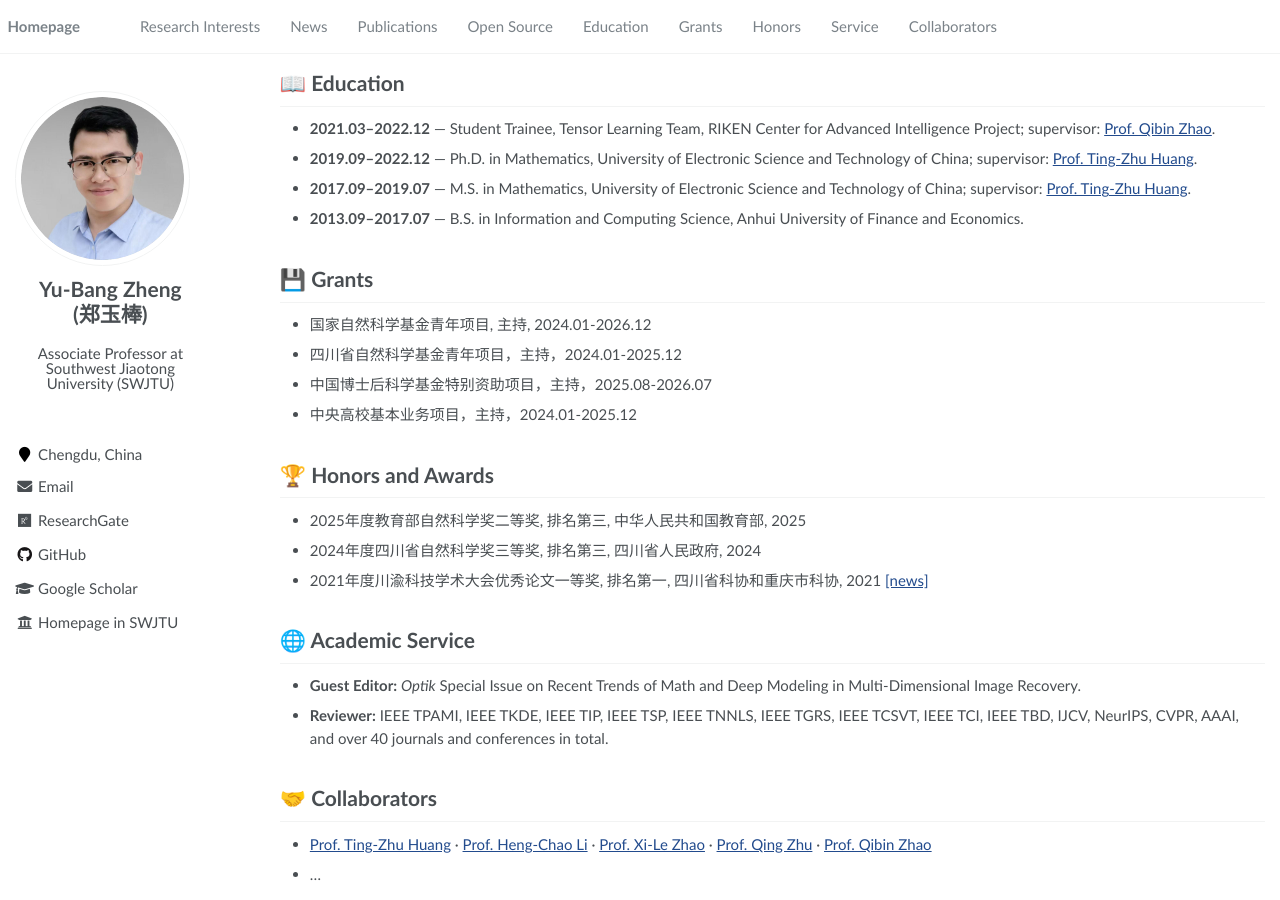
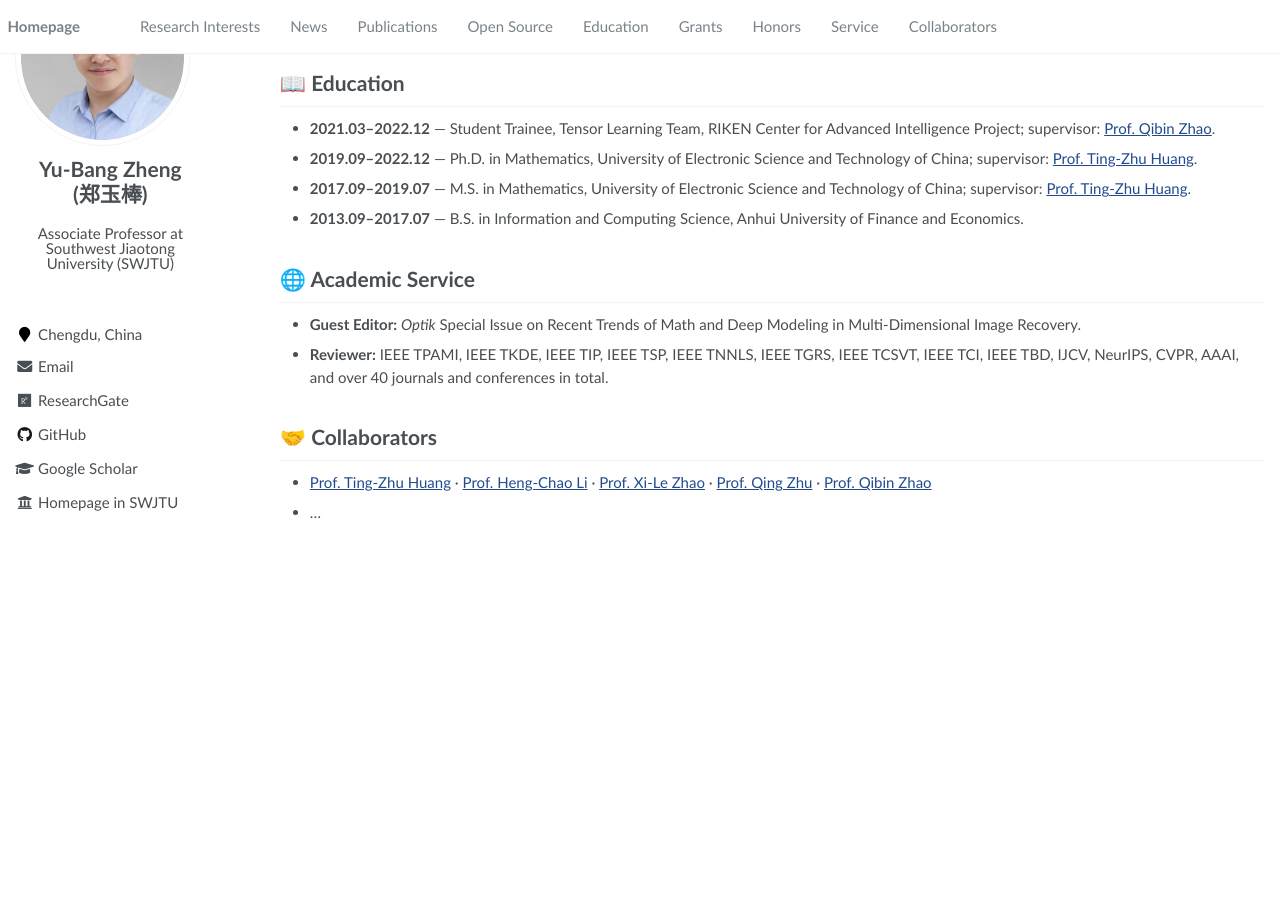
Before and after one commit to YuBangZheng/yubangzheng.github.io, a Jekyll site: the page built from pages/about.md, in a window 1280 px wide and 900 px high, scrolled down 2347 px. Built offline with Jekyll 4.4.1, drawn with Linux system fonts in a browser that asks for light colours; after the commit the page ends 2886 px from its top, so only the background shows below that.

Commit message:
Update about.md

```diff
--- a/pages/about.md
+++ b/pages/about.md
@@ -139,23 +139,6 @@ I am an Associate Professor at the [School of Information Science and Technology
 - **2017.09–2019.07** — M.S. in Mathematics, University of Electronic Science and Technology of China; supervisor: [Prof. Ting-Zhu Huang](https://www.math.uestc.edu.cn/info/1183/5808.htm).
 - **2013.09–2017.07** — B.S. in Information and Computing Science, Anhui University of Finance and Economics.
 
-<span class="anchor" id="grants"></span>
-
-# 💾 Grants
-
-- 国家自然科学基金青年项目, 主持, 2024.01-2026.12
-- 四川省自然科学基金青年项目，主持，2024.01-2025.12
-- 中国博士后科学基金特别资助项目，主持，2025.08-2026.07
-- 中央高校基本业务项目，主持，2024.01-2025.12
-
-<span class="anchor" id="honors"></span>
-
-# 🏆 Honors and Awards
-
--  2025年度教育部自然科学奖二等奖, 排名第三, 中华人民共和国教育部, 2025
--  2024年度四川省自然科学奖三等奖, 排名第三, 四川省人民政府, 2024
--  2021年度川渝科技学术大会优秀论文一等奖, 排名第一, 四川省科协和重庆市科协, 2021 [[news]](http://www.sckjw.com.cn/info/f10734c52b4b45a285d3fd4e4735d5a9)
-
 <span class="anchor" id="service"></span>
 
 # 🌐 Academic Service
```
